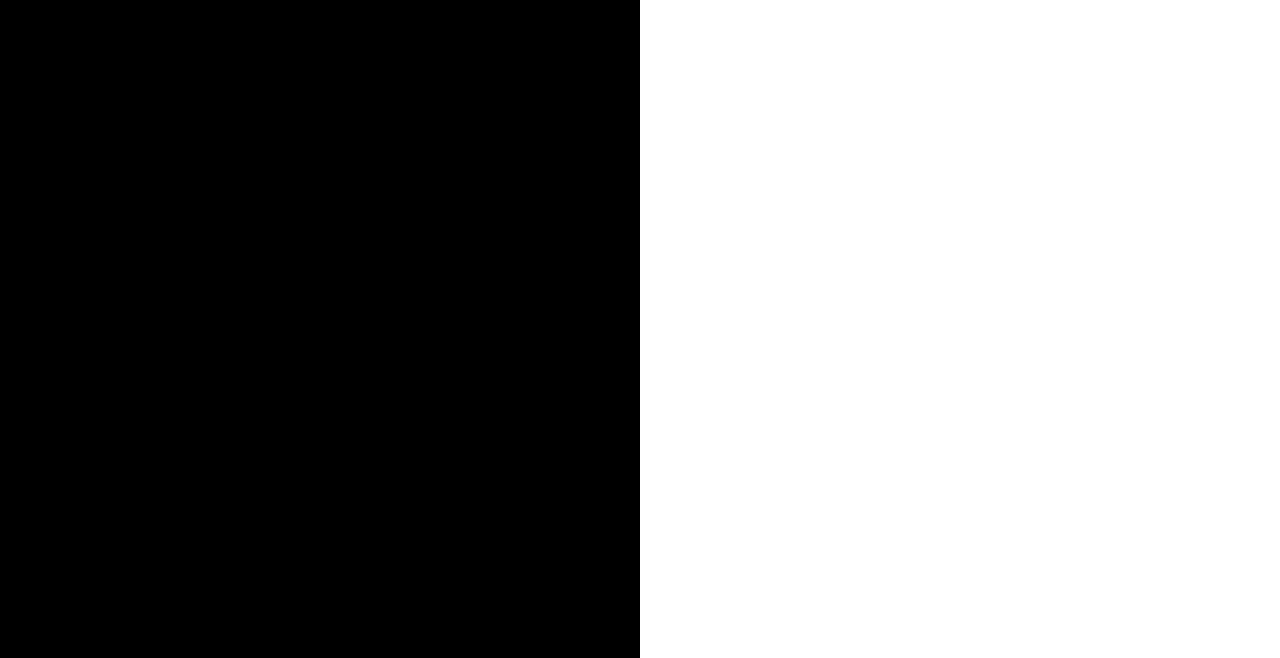
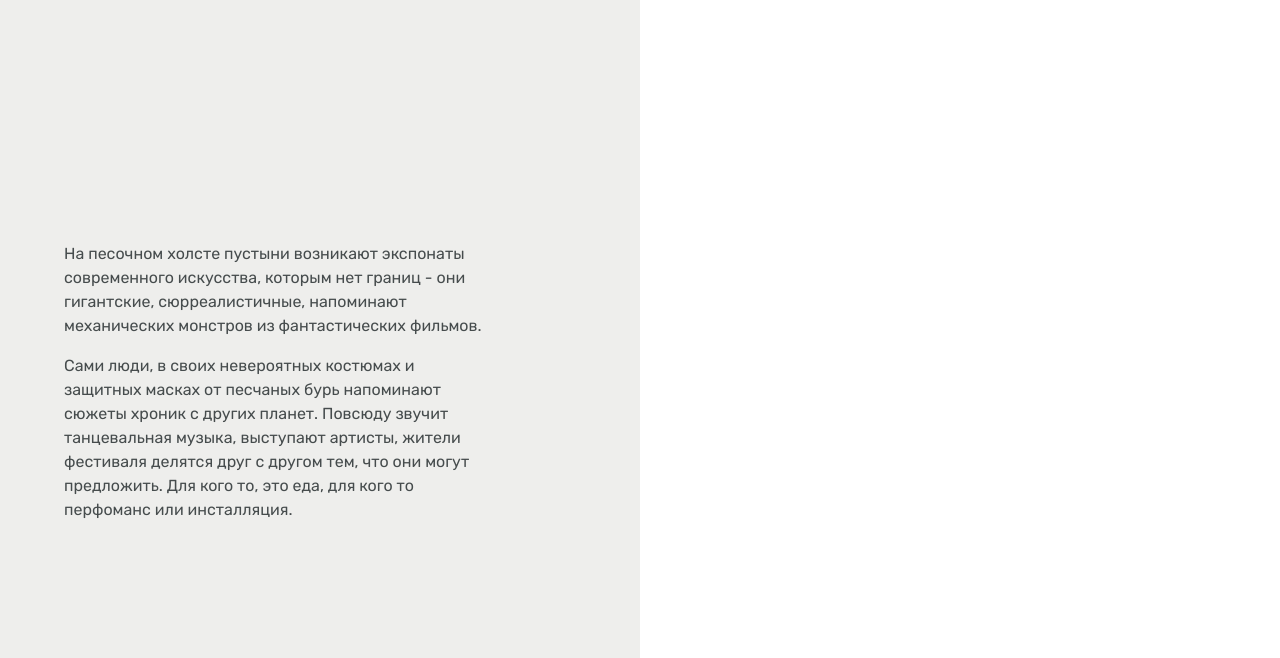
Before and after one commit to Kirylka/burningman, a website: page src/index.html in a window 1280 px wide. Shown: the part 822-1480 px from the top of the page. Drawn offline with nearby package versions, Linux system fonts and the light colour scheme.

Commit message:
clearing

```diff
--- a/src/css/main.css
+++ b/src/css/main.css
@@ -475,6 +475,14 @@ p{
     padding: 4em;
     left: 3%;
 }
+
+.right-text-container {
+    color: #464c4d;;
+    position: absolute;
+    top: 25%;
+    padding: 4em;
+    right: 13%;
+}
 .dotted-line {
     border-bottom-width: 0px;
     border-color: #6c6965;
--- a/src/index.html
+++ b/src/index.html
@@ -27,14 +27,15 @@
             src="https://code.jquery.com/jquery-3.2.1.min.js"
             integrity="sha256-hwg4gsxgFZhOsEEamdOYGBf13FyQuiTwlAQgxVSNgt4="
             crossorigin="anonymous"></script>
-    <script type="text/javascript" src="https://cdnjs.cloudflare.com/ajax/libs/jquery-easing/1.4.1/jquery.easing.min.js"></script>
+    <script type="text/javascript"
+            src="https://cdnjs.cloudflare.com/ajax/libs/jquery-easing/1.4.1/jquery.easing.min.js"></script>
 
 
     <script type="text/javascript" src="js/jquery.multiscroll.min.js"></script>
     <script type="text/javascript">
         $(document).ready(function () {
             $('#myContainer').multiscroll({
-                sectionsColor: ['', '#000', '#ffdd00'],
+                sectionsColor: ['', '#eeeeec', '#ffdd00'],
                 menu: '#menu',
                 navigation: true,
             });
@@ -81,8 +82,17 @@
         </div>
 
         <div class="ms-section section2">
-            <div class="content">
+            <div class="right-text-container">
+                <p>
+                    На песочном холсте пустыни возникают экспонаты современного искусства, которым нет границ - они
+                    гигантские, сюрреалистичные, напоминают механических монстров из фантастических фильмов.
+                </p>
 
+                <p>
+                    Сами люди, в своих невероятных костюмах и защитных масках от песчаных бурь напоминают сюжеты хроник
+                    с других планет. Повсюду звучит танцевальная музыка, выступают артисты, жители фестиваля делятся друг
+                    с другом тем, что они могут предложить. Для кого то, это еда, для кого то перфоманс или инсталляция.
+                </p>
             </div>
         </div>
 
```
